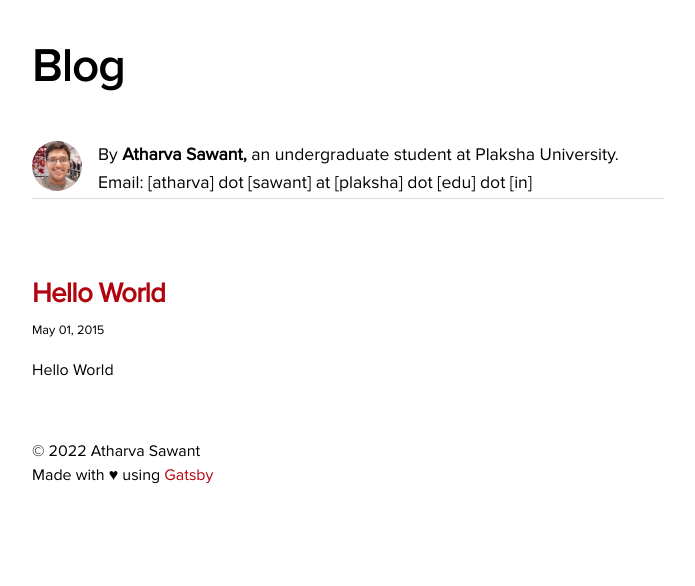
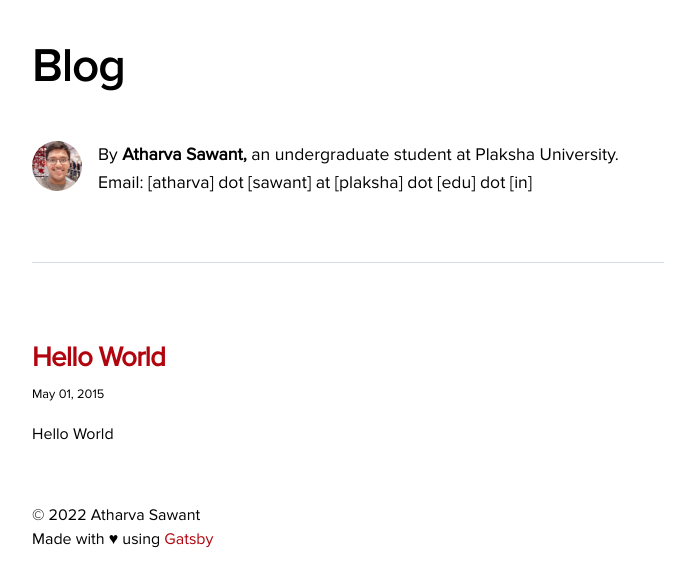
Before and after one commit to sawantatharva/atharva-sawant-blog, a Gatsby site: page / in a window 1280 px wide. Shown: the whole page, without its empty margins (292-987 px from the left). Built offline with nearby package versions, Linux system fonts and the light colour scheme; Gatsby itself is replaced by a stand-in of ours.

Commit message:
Update style.css

```diff
--- a/src/style.css
+++ b/src/style.css
@@ -299,7 +299,7 @@ a:focus {
 
 .bio {
   display: flex;
-  margin-bottom: var(--spacing-16);
+  padding-bottom: var(--spacing-16);
   border-bottom: 1px solid #d1dce5;
 }
 
```
